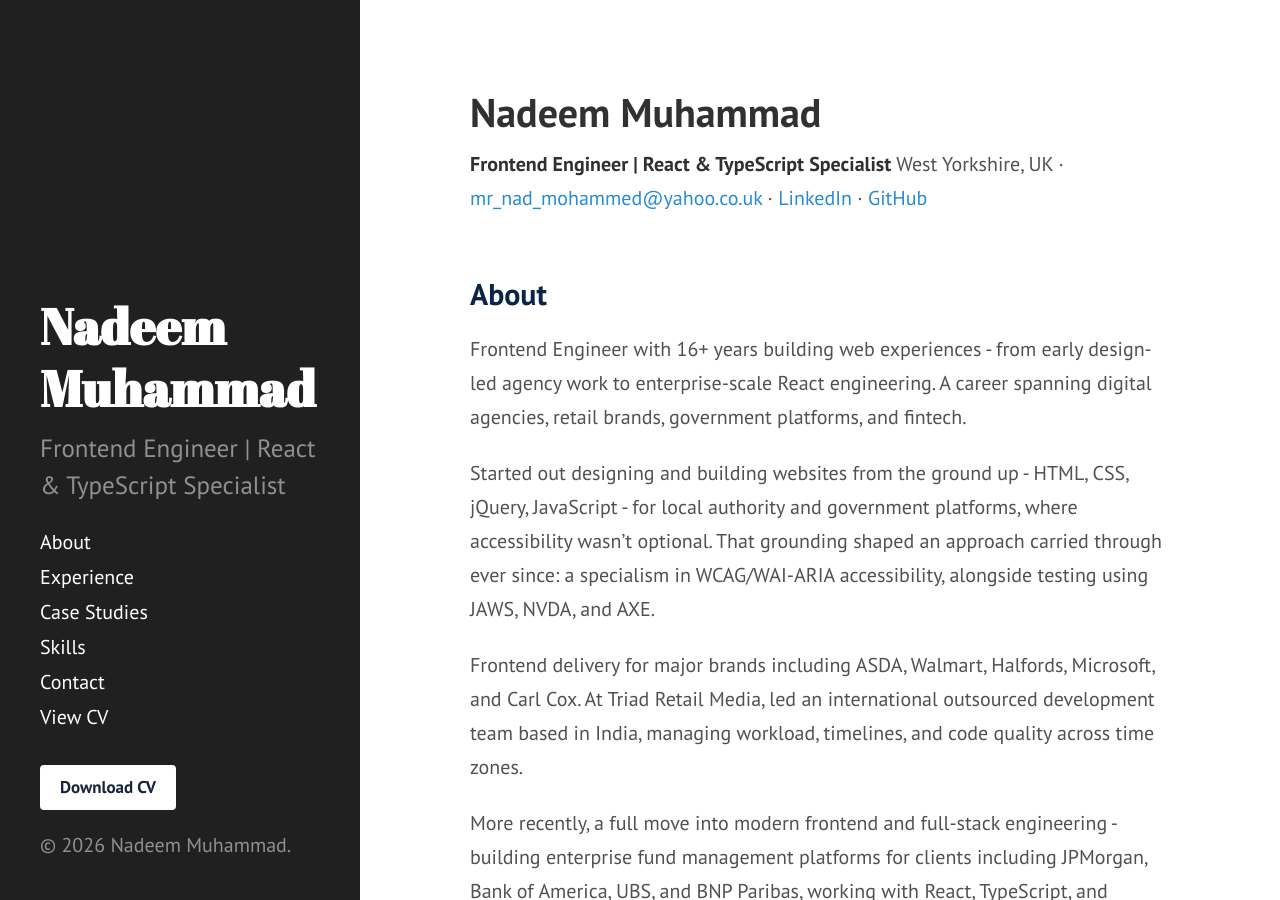
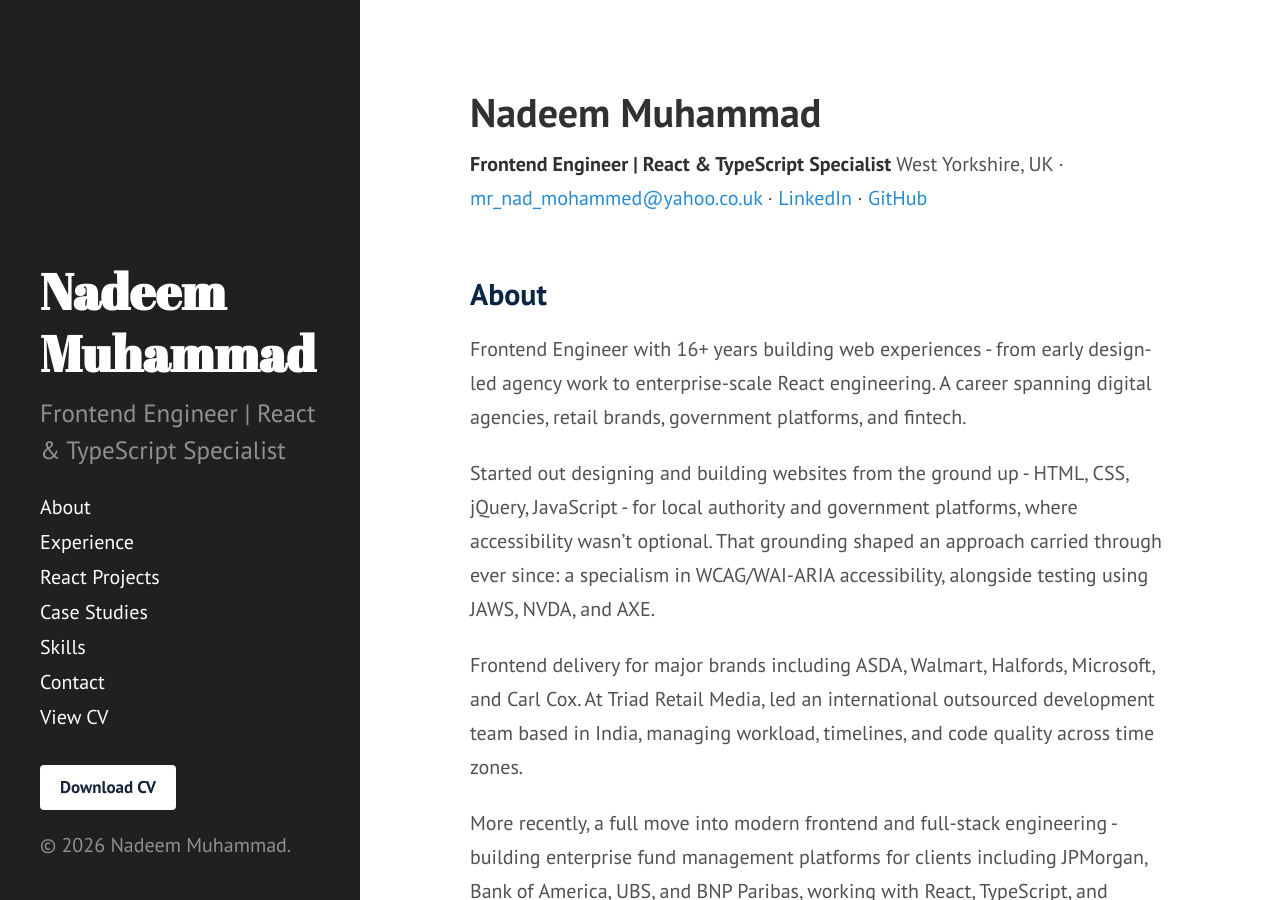
Before and after one commit to nadeem-muhammad/nadeem-muhammad.github.io, a Jekyll site: the page built from index.md, in a window 1280 px wide and 900 px high. Built offline with Jekyll 4.4.1, drawn with Linux system fonts in a browser that asks for light colours.

Commit message:
Add link to React Projects in sidebar

```diff
--- a/_includes/sidebar.html
+++ b/_includes/sidebar.html
@@ -8,6 +8,7 @@
     <nav class="sidebar-nav">
       <a class="sidebar-nav-item" href="#about">About</a>
       <a class="sidebar-nav-item" href="#experience">Experience</a>
+      <a class="sidebar-nav-item" href="#react-projects">React Projects</a>
       <a class="sidebar-nav-item" href="#case-studies">Case Studies</a>
       <a class="sidebar-nav-item" href="#skills">Skills</a>
       <a class="sidebar-nav-item" href="#contact">Contact</a>
```
